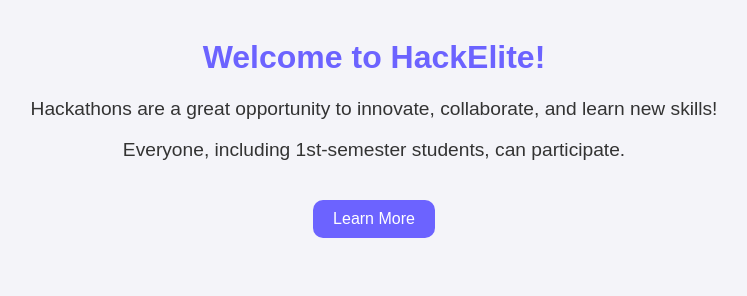
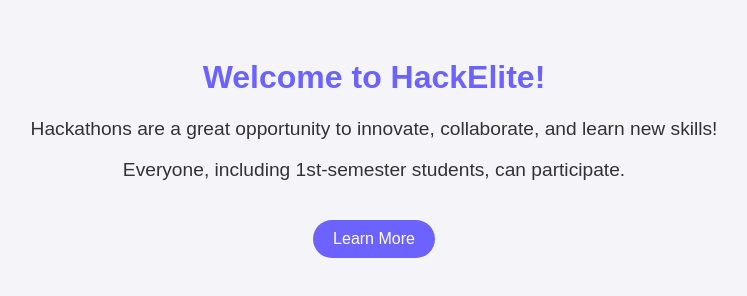
Before and after one commit to purnaa-l/DemoRepo, a plain HTML site: page index.html in a window 1280 px wide. Shown: the whole page, without its empty margins (266-1013 px from the left). Drawn offline with Linux system fonts and the light colour scheme.

Commit message:
test (#3)

```diff
--- a/index.html
+++ b/index.html
@@ -10,7 +10,7 @@
       background-color: #f4f4f9;
       color: #333;
       text-align: center;
-      padding: 10px;
+      padding: 30px;
     }
     h1 {
       color: #6c63ff;
@@ -26,7 +26,7 @@
       color: #fff;
       background-color: #6c63ff;
       border: none;
-      border-radius: 10px;
+      border-radius: 30px;
       cursor: pointer;
       text-decoration: none;
     }
```
